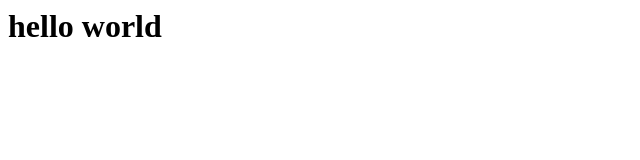
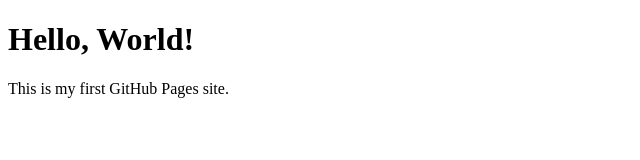
Before and after one commit to krishna-8978/krishna-8978.github.io, a plain HTML site: page index.html in a window 1280 px wide. Shown: the whole page, without its empty margins (0-640 px from the left). Drawn offline with Linux system fonts and the light colour scheme.

Commit message:
Update index.html
first commit

```diff
--- a/index.html
+++ b/index.html
@@ -1 +1,10 @@
-<h1>hello world</h1>
+<!DOCTYPE html>
+<html>
+<head>
+  <title>My GitHub Page</title>
+</head>
+<body>
+  <h1>Hello, World!</h1>
+  <p>This is my first GitHub Pages site.</p>
+</body>
+</html>
```
